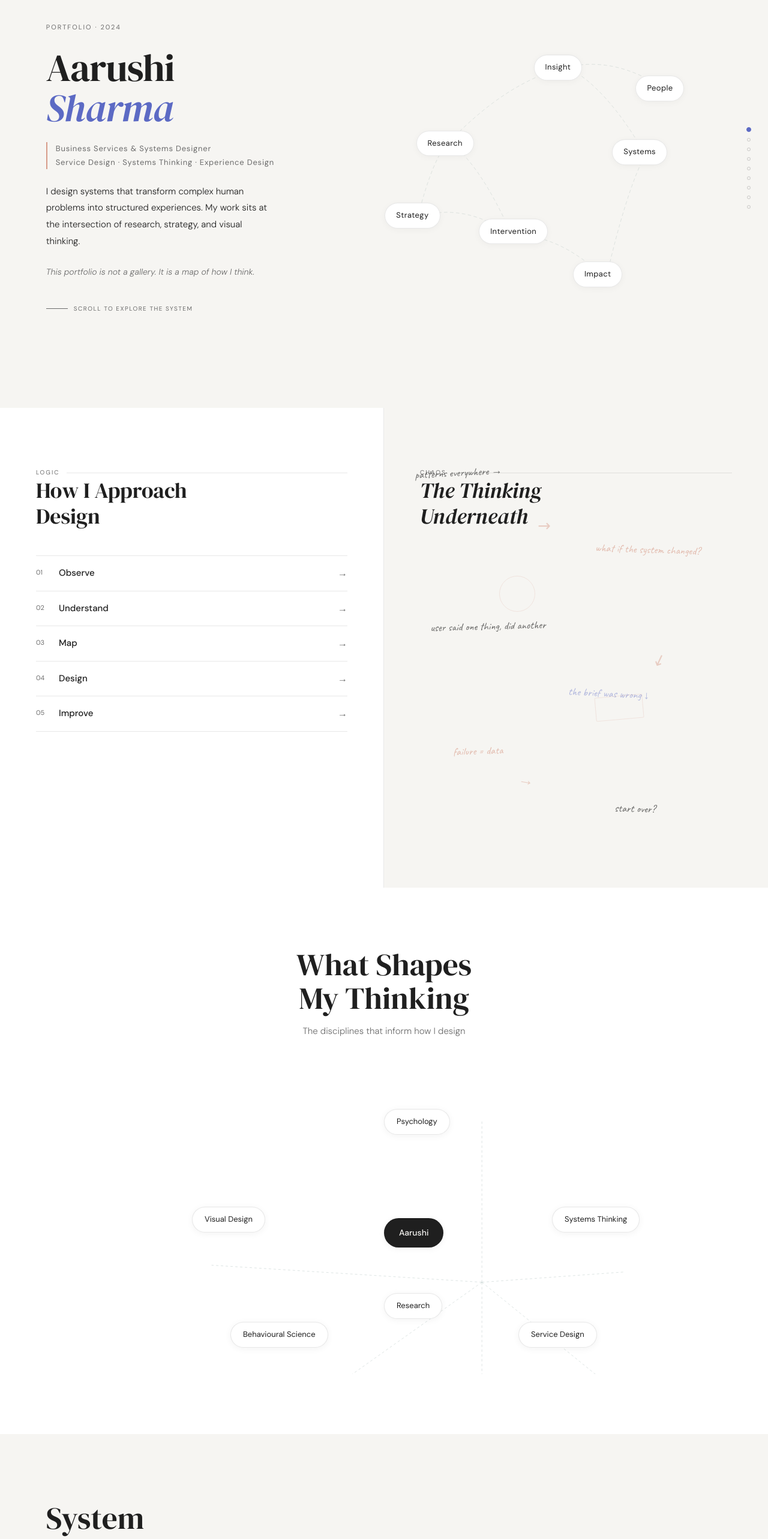
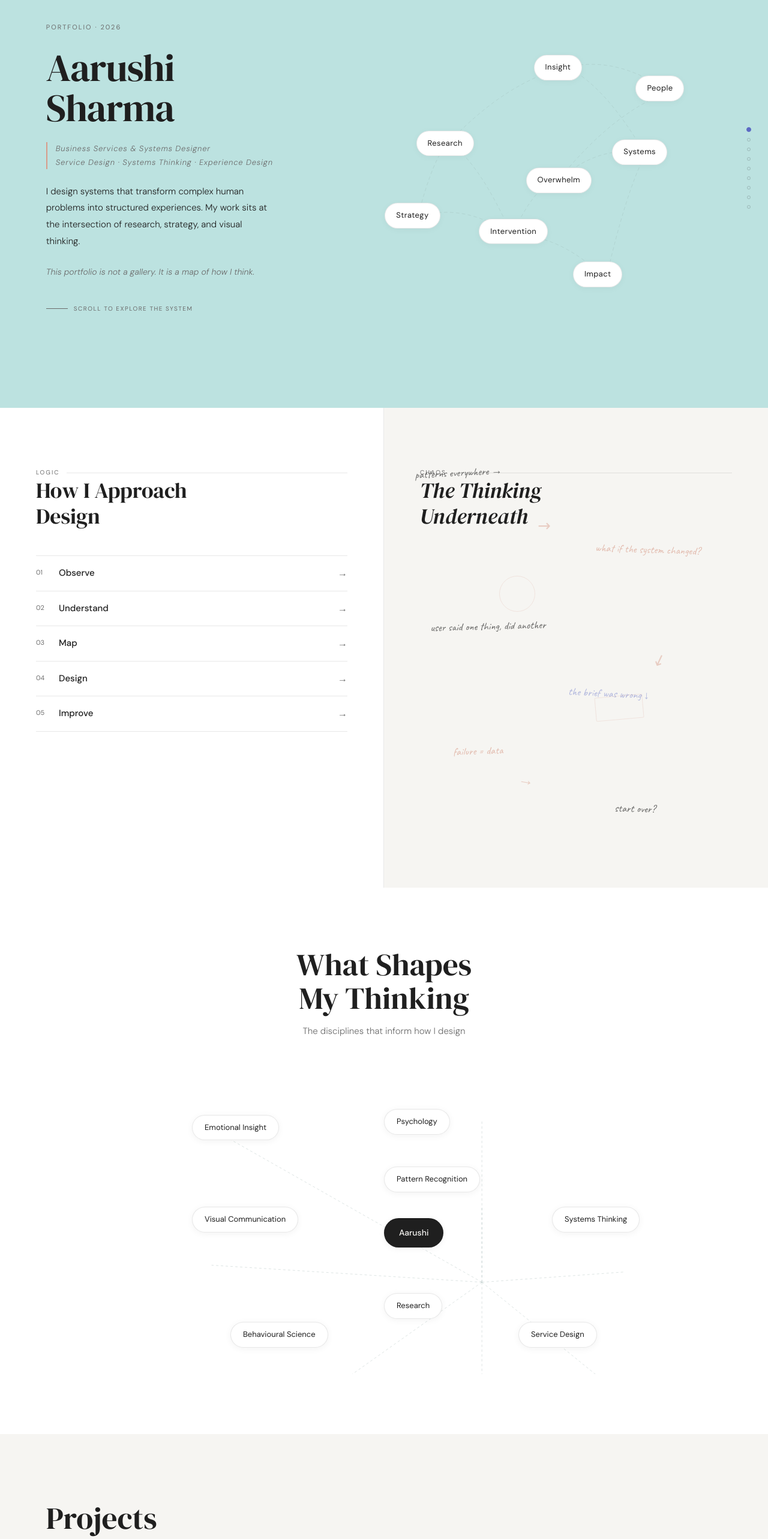
Before and after one commit to Advait2912/portfolio, a React (Vite) app: page / in a window 1280 px wide. Shown: the part 120-2686 px from the top of the page at 60% size. Built offline with nearby package versions, Linux system fonts and the light colour scheme.

Commit message:
initial commit

```diff
--- a/src/App.jsx
+++ b/src/App.jsx
@@ -23,7 +23,7 @@ export default function App() {
       <CaseStudy />
       <SideExplorations />
       <OverwhelmMode />
-      <Iteration />
+      {/* <Iteration /> */}
       <Contact />
     </div>
   )
--- a/src/components/SystemMap.jsx
+++ b/src/components/SystemMap.jsx
@@ -8,8 +8,9 @@ const nodes = [
   { id: 5, label: "Impact", x: 0.62, y: 0.82 },
   { id: 6, label: "People", x: 0.78, y: 0.22 },
   { id: 7, label: "Strategy", x: 0.14, y: 0.62 },
+  {id: 8, label: "Overwhelm", x: 0.5, y: 0.5}
 ]
-const connections = [[1,2],[1,4],[2,3],[2,6],[3,5],[4,5],[7,4],[7,1]]
+const connections = [[1,2],[1,4],[2,3],[2,6],[3,5],[3,8],[4,5],[4,8],[6,8],[7,4],[7,1]]
 const NW = 110, NH = 38
 
 export default function SystemMap() {
--- a/src/sections/Hero.jsx
+++ b/src/sections/Hero.jsx
@@ -17,13 +17,13 @@ export default function Hero() {
   return (
     <section id="hero" className="hero">
       <div className="hero-left" ref={leftRef}>
-        <p className="hero-eyebrow fade-up">Portfolio · 2024</p>
+        <p className="hero-eyebrow fade-up">Portfolio · 2026</p>
         <h1 className="fade-up" style={{ transitionDelay: "0.1s" }}>
-          Aarushi<br /><em>Sharma</em>
+          Aarushi Sharma
         </h1>
         <p className="hero-tagline fade-up" style={{ transitionDelay: "0.2s" }}>
-          Business Services & Systems Designer<br />
-          Service Design · Systems Thinking · Experience Design
+          <i>Business Services & Systems Designer<br />
+          Service Design · Systems Thinking · Experience Design</i>
         </p>
         <p className="hero-philosophy fade-up" style={{ transitionDelay: "0.3s" }}>
           I design systems that transform complex human problems into structured experiences. My work sits at the intersection of research, strategy, and visual thinking.
--- a/src/sections/Projects.jsx
+++ b/src/sections/Projects.jsx
@@ -62,7 +62,7 @@ export default function Projects() {
   return (
     <section id="projects" className="projects-section" ref={ref}>
       <div className="projects-header">
-        <h2 className="fade-up">System<br />Interventions</h2>
+        <h2 className="fade-up">Projects</h2>
         <p className="fade-up" style={{ transitionDelay: "0.1s" }}>Projects as nodes — hover to explore connections, click to go deeper</p>
       </div>
 
--- a/src/sections/SystemInputs.jsx
+++ b/src/sections/SystemInputs.jsx
@@ -1,12 +1,14 @@
 import { useRef, useEffect, useState } from "react"
 
 const influences = [
-  { label: "Psychology", x: "50%", y: "8%", desc: "Understanding emotional patterns helps design systems people actually use." },
-  { label: "Visual Design", x: "10%", y: "42%", desc: "Aesthetics aren't decoration — they shape how people understand and trust a system." },
-  { label: "Systems Thinking", x: "85%", y: "42%", desc: "Everything connects. Changing one part changes everything." },
+  { label: "Psychology", x: "50%", y: "8%", desc: "Understanding what people feel, even when they can’t explain it." },
+  { label: "Visual Communication", x: "10%", y: "42%", desc: "Making ideas clear, visual, and meaningful." },
+  { label: "Systems Thinking", x: "85%", y: "42%", desc: "Seeing the bigger picture behind how everything works." },
   { label: "Behavioural Science", x: "18%", y: "82%", desc: "People are irrational in predictable ways. Design for who they are, not who we wish they were." },
-  { label: "Service Design", x: "78%", y: "82%", desc: "Experiences are systems. Every touchpoint is part of a larger journey." },
-  { label: "Research", x: "50%", y: "72%", desc: "Assumptions are the enemy. Evidence is the foundation." },
+  { label: "Service Design", x: "78%", y: "82%", desc: "Bringing everything together into real-world experiences." },
+  { label: "Research", x: "50%", y: "72%", desc: "Sitting with the problem before trying to solve it." },
+  { label: "Pattern Recognition", x: "50%", y: "28%", desc: "Creative Finding connections across people, systems, and experiences." },
+  { label: "Emotional Insight", x: "10%", y: "10%", desc: "Noticing what people feel beneath the surface."}
 ]
 
 const CENTER = { x: "50%", y: "46%" }
--- a/src/styles/main.css
+++ b/src/styles/main.css
@@ -2,7 +2,7 @@
 
 *,*::before,*::after{margin:0;padding:0;box-sizing:border-box;}
 html{scroll-behavior:smooth;cursor:none;}
-body{font-family:'DM Sans',sans-serif;background:#F6F5F2;color:#1F1F1F;line-height:1.6;overflow-x:hidden;cursor:none;}
+body{font-family:'DM Sans',sans-serif;background:lab(87.16% -13.04 -3.26);color:#1F1F1F;line-height:1.6;overflow-x:hidden;cursor:none;}
 *{cursor:none!important;}
 
 :root{
```
